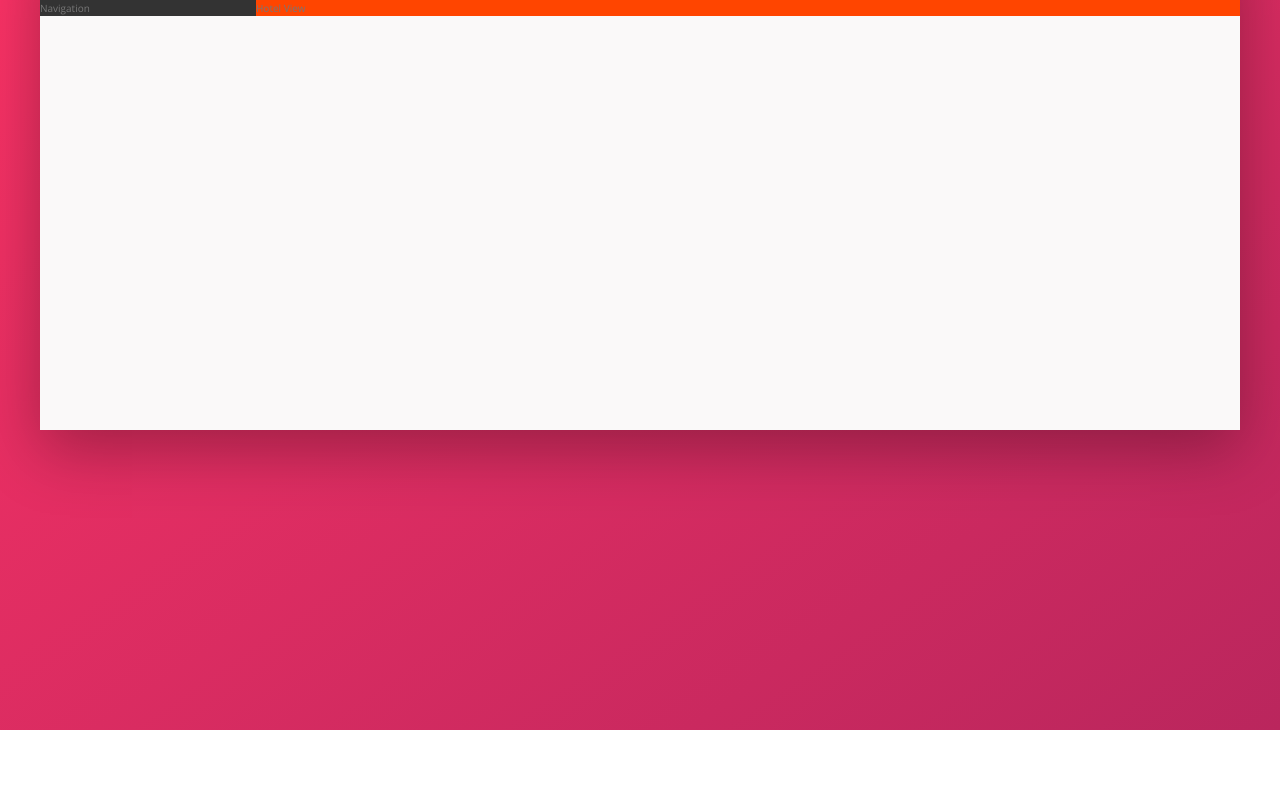
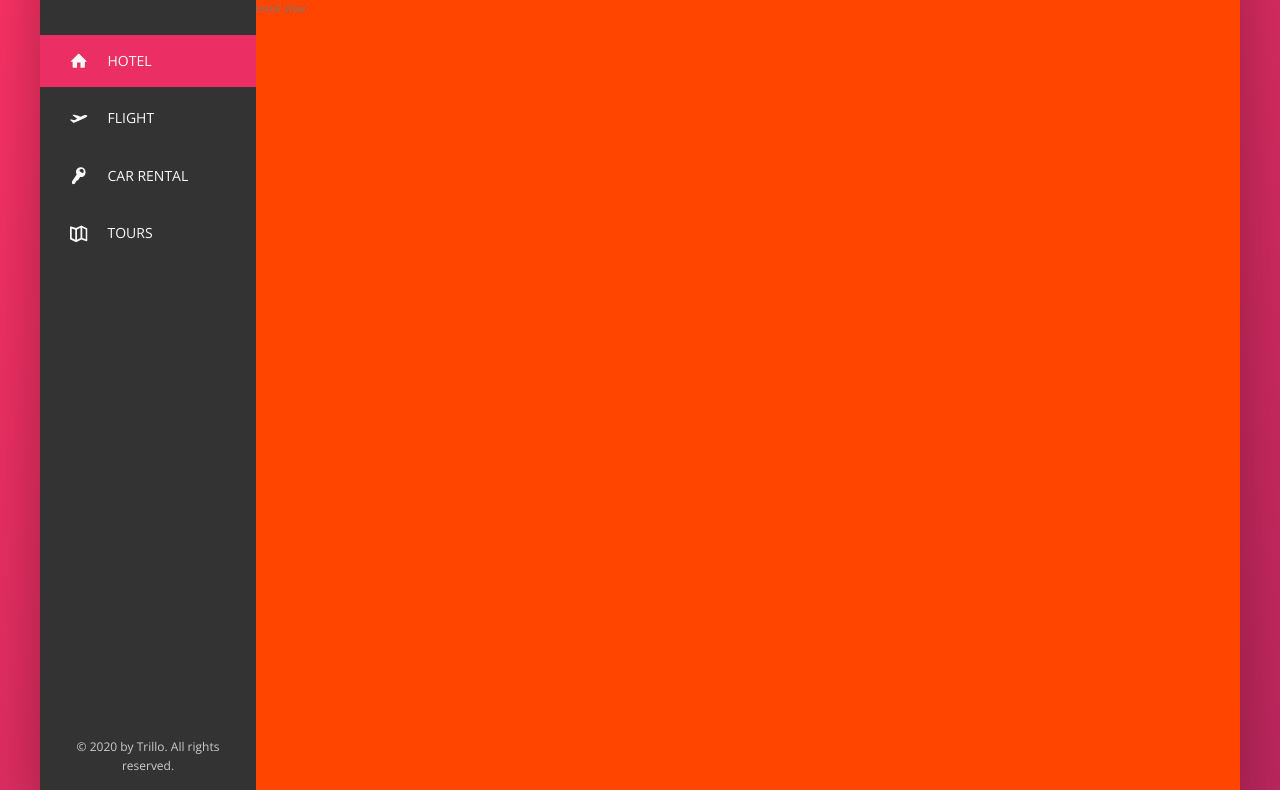
Before and after one commit to samueljmillward/trillo-CSS, a website: page index.html in a window 1280 px wide. Shown: the part 150-940 px from the top of the page. Before the commit the page ends 880 px from the top, so only its background shows below. Drawn offline with nearby package versions, Linux system fonts and the light colour scheme.

Commit message:
Nav layout

```diff
--- a/index.html
+++ b/index.html
@@ -49,7 +49,47 @@
 
         <div class="content">
             <nav class="sidebar">
-                Navigation
+                <ul class="side-nav">
+                    <li class="side-nav__item side-nav__item--active">
+                        <a href="#" class="side-nav__link">
+                            <svg class="side-nav__icon">
+                                <use xlink:href="img/sprite.svg#icon-home"></use>
+                            </svg>
+                            <span>Hotel</span>
+                        </a>
+                    </li>
+
+                    <li class="side-nav__item">
+                        <a href="#" class="side-nav__link">
+                            <svg class="side-nav__icon">
+                                <use xlink:href="img/sprite.svg#icon-aircraft-take-off"></use>
+                            </svg>
+                            <span>Flight</span>
+                        </a>
+                    </li>
+
+                    <li class="side-nav__item">
+                        <a href="#" class="side-nav__link">
+                            <svg class="side-nav__icon">
+                                <use xlink:href="img/sprite.svg#icon-key"></use>
+                            </svg>
+                            <span>Car rental</span>
+                        </a>
+                    </li>
+
+                    <li class="side-nav__item">
+                        <a href="#" class="side-nav__link">
+                            <svg class="side-nav__icon">e
+                                <use xlink:href="img/sprite.svg#icon-map"></use>
+                            </svg>
+                            <span>Tours</span>
+                        </a>
+                    </li>
+                </ul>
+
+                <div class="legal">
+                    &copy; 2020 by Trillo. All rights reserved.
+                </div>
             </nav>
 
             <main class="hotel-view">
--- a/sass/_components.scss
+++ b/sass/_components.scss
@@ -3,7 +3,7 @@
 
 .logo {
     height: 3.25rem;
-    margin-left: 3rem;
+    margin-left: 2rem;
 }
 
 /////////////////////////////////////////////////
@@ -111,11 +111,82 @@
 
     }
 
-
     &__user-photo {
         height: 3.75rem;
         border-radius: 50%;
         align-items: center;
-        margin-left: 1rem;
+        margin-right: 1rem;
     }
 }
+
+/////////////////////////////////////////////////
+// Side Navigation
+
+.side-nav {
+    font-size: 1.4rem;
+    list-style: none;
+    margin-top: 3.5rem;
+
+    &__item {
+        position: relative;
+
+        &:not(:last-child) {
+            margin-bottom: .5rem;
+        }
+    }
+
+    &__item::before {
+        content: "";
+        position: absolute;
+        top: 0;
+        left: 0;
+        height: 100%;
+        width: 3px;
+        background-color: var(--color-primary);
+        transform: scaleY(0);
+        transition: transform .2s,
+                    width .4s cubic-bezier(1,0,0,1) .2s,
+                    background-color .1s;
+    }
+
+    &__item:hover::before,
+    &__item--active::before {
+        transform: scaleY(1);
+        width: 100%;
+    }
+
+    &__item:active::before {
+        background-color: var(--color-primary-light);
+    }
+
+    &__link:link,
+    &__link:visited {
+        color: var(--color-grey-light-1);
+        text-decoration: none;
+        text-transform: uppercase;
+        display: block;
+        padding: 1.5rem 3rem;
+        position: relative;
+        z-index: 10;
+
+        display: flex;
+        align-items: center;
+    }
+
+    &__icon {
+        width: 1.75rem;
+        height: 1.75rem;
+        margin-right: 2rem;
+        fill: currentColor;
+    }
+}
+
+/////////////////////////////////////////////////
+// Legal text
+.legal {
+    font-size: 1.2rem;
+    color: var(--color-grey-light-4);
+    text-align: center;
+    padding: 2.5rem;
+    display: flex;
+}
--- a/sass/_layout.scss
+++ b/sass/_layout.scss
@@ -26,11 +26,18 @@
     background-color: var(--color-grey-dark-1);
 
     flex: 0 0 18%;
+
+    display: flex;
+    flex-direction: column;
+    justify-content: space-between;
 }
 
 .hotel-view {
     background-color: #fff;
+
+
     background-color: orangered;
+    height: 80rem;
 
     flex: 1;
 
```
Also changed, not shown: css/style.css.
